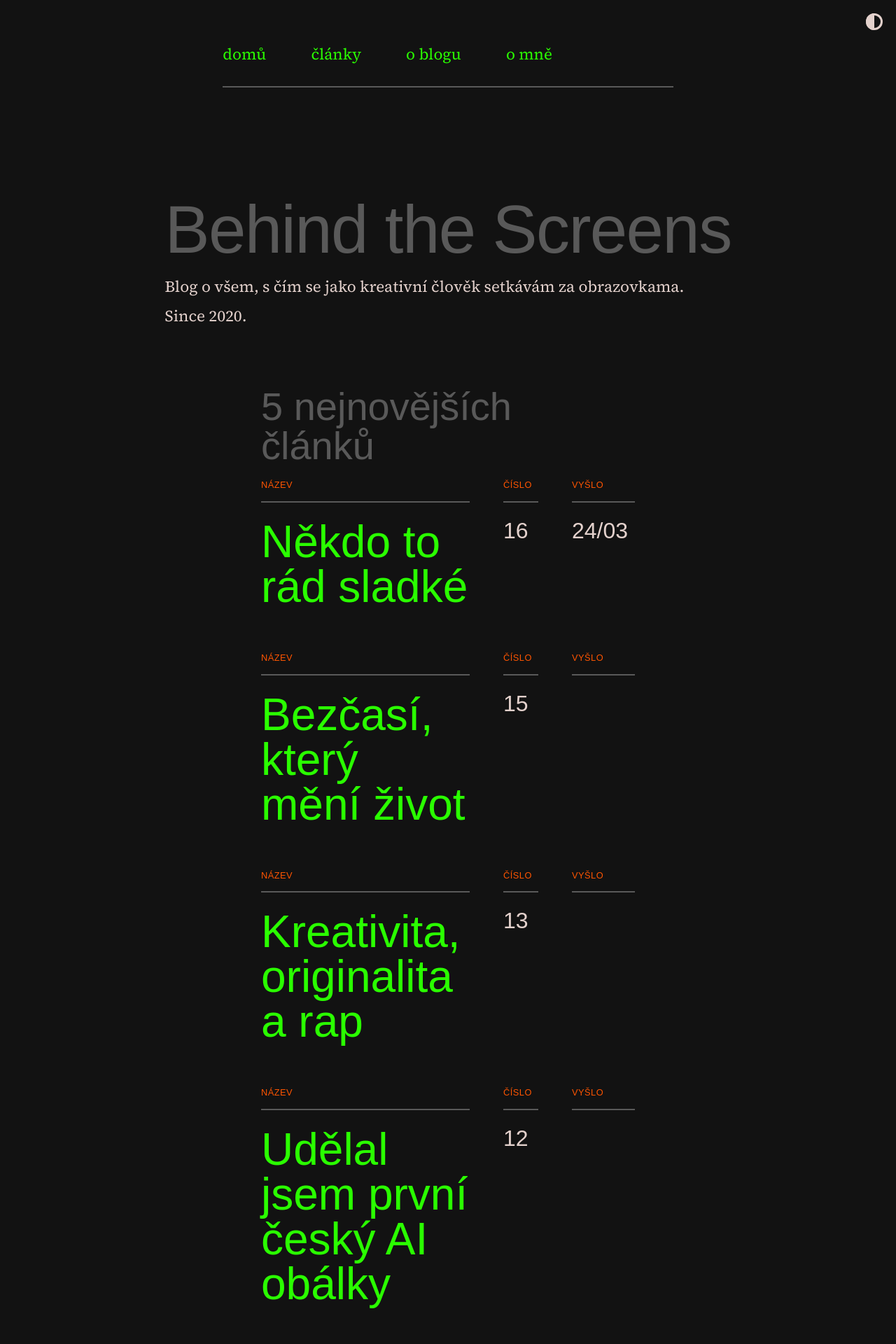
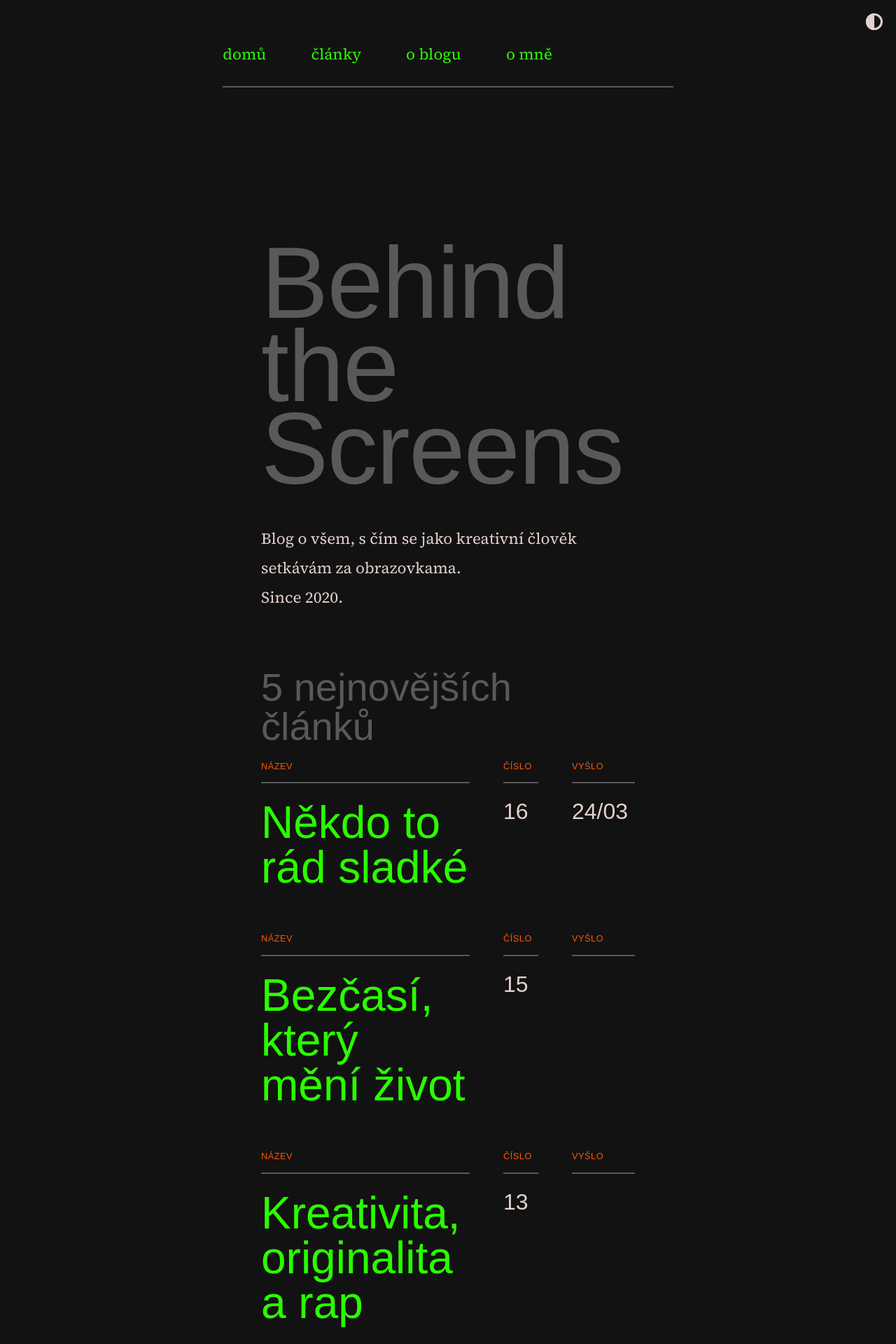
Before and after one commit to scherrer-txt/bts, a Jekyll site: the page built from index.md, in a window 1280 px wide. Shown: the top 1920 px of the page at 70% size. Built offline with Jekyll 4.4.1, drawn with Linux system fonts in a browser that asks for light colours; some web fonts are replaced.

Commit message:
Update moonwalk.scss

```diff
--- a/_sass/moonwalk.scss
+++ b/_sass/moonwalk.scss
@@ -18,14 +18,15 @@ body {
 header {
   display: flex;
   flex-direction: column;
+  width: 65%;
 }
 
 header h1 {
-  font-size: 6rem;
-  line-height: 5.7rem;
+  font-size: 9rem;
+  line-height: 7.4rem;
   letter-spacing: -0.1rem;
   width: fit-content;
-  margin: 0;
+  margin-bottom: 2rem;
 }
 
 header p {
```
